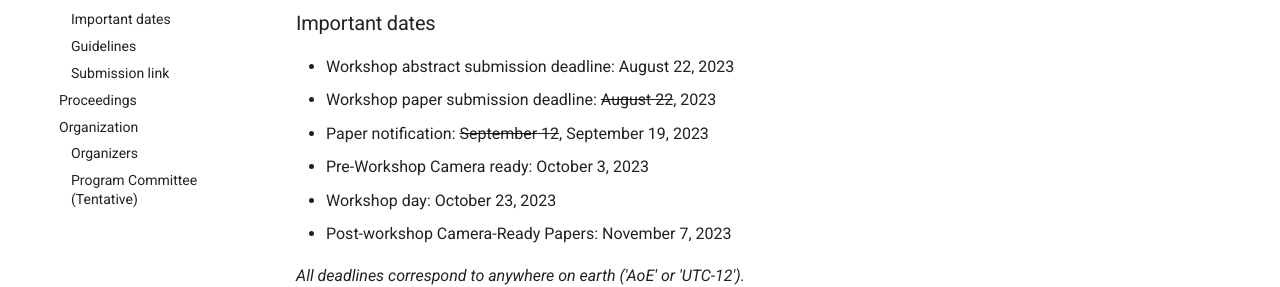
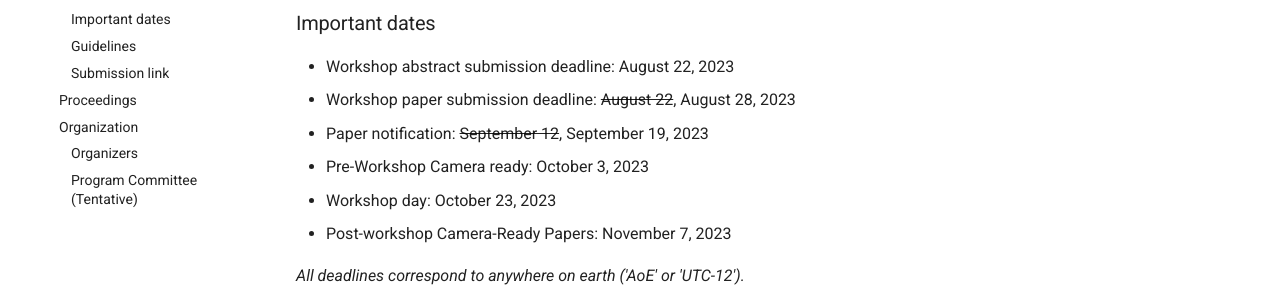
Before and after one commit to sma4pm/sma4pm.github.io, an MkDocs documentation site: the page built from docs/2023/index.md, in a window 1280 px wide and 900 px high, scrolled down 2338 px. Shown: the part 170-457 px from the top of the window. Built offline with MkDocs 1.6.1 and Material for MkDocs 9.7.7, drawn with Linux system fonts in a browser that asks for light colours.

Commit message:
Update index.md

```diff
--- a/docs/2023/index.md
+++ b/docs/2023/index.md
@@ -64,7 +64,7 @@ The workshop is a satellite event of the IEEE Task Force on Process Mining.
 ### Important dates
 
 * Workshop abstract submission deadline: August 22, 2023
-* Workshop paper submission deadline: ~~August 22~~, 2023
+* Workshop paper submission deadline: ~~August 22~~, August 28, 2023
 * Paper notification: ~~September 12~~, September 19, 2023
 * Pre-Workshop Camera ready: October 3, 2023
 * Workshop day: October 23, 2023
```
